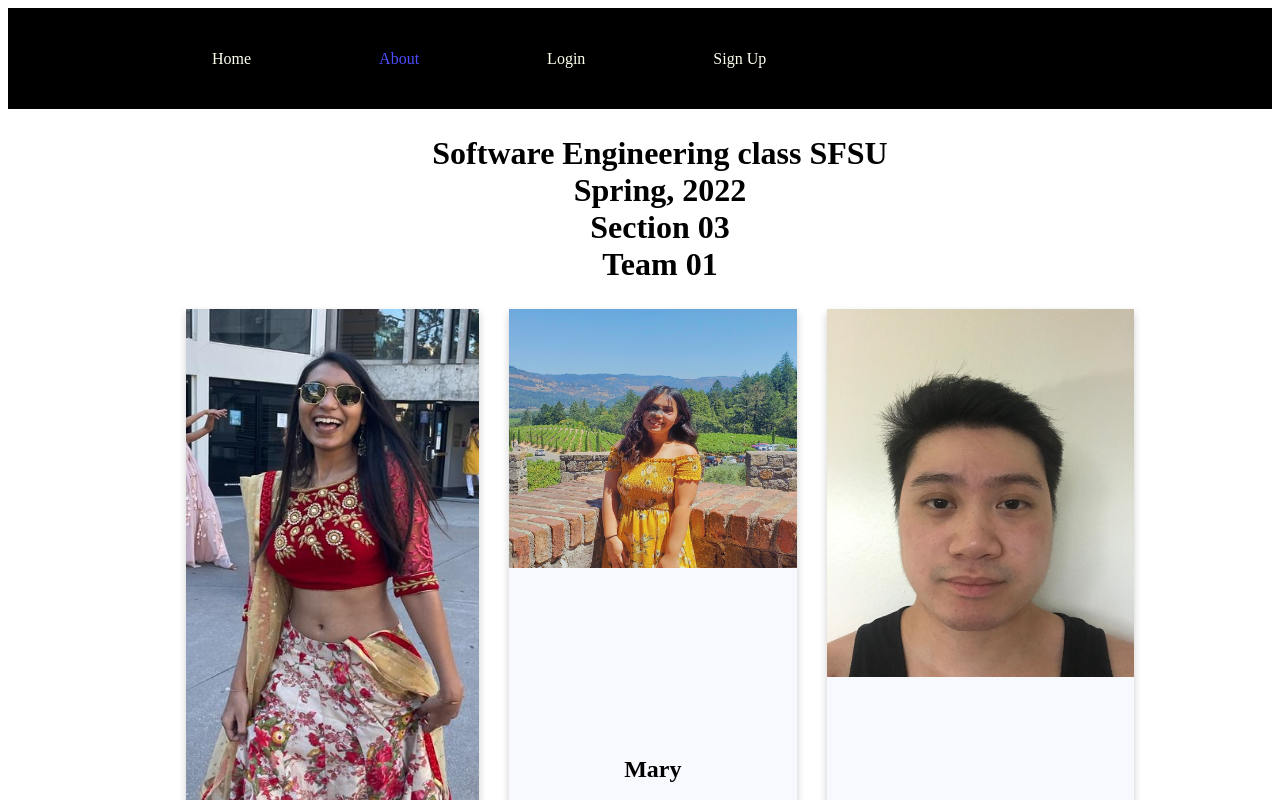
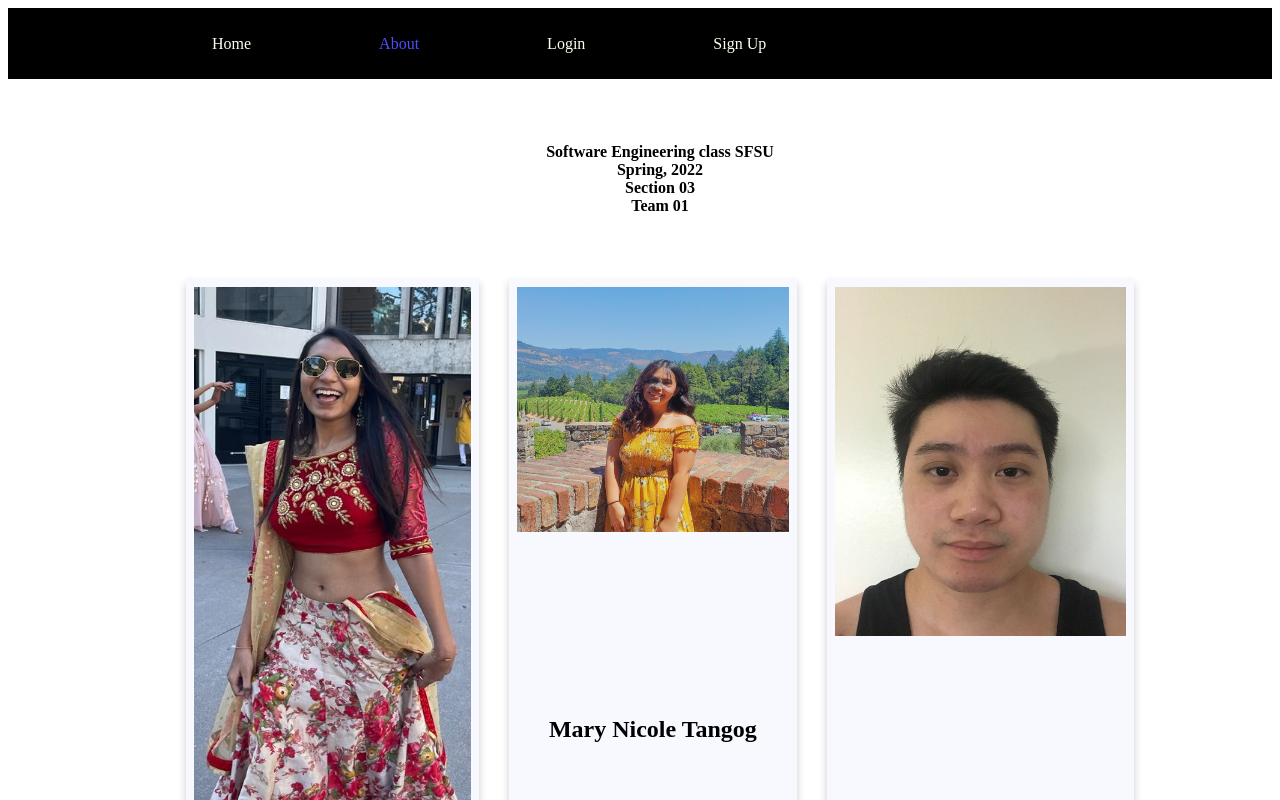
Before and after one commit to DrashtiShah23/online-marketplace-GatorXchange, a React (Create React App) app in the folder application/client/: page /about in a window 1280 px wide. Shown: the top 800 px of the page. Built offline with nearby package versions, Linux system fonts and the light colour scheme.

Commit message:
updated and added required header

```diff
--- a/application/client/src/App.css
+++ b/application/client/src/App.css
@@ -2,6 +2,7 @@
   text-align: center;
 }
 /* Three columns side by side */
+
 .column {
   float: left;
   width: 25%;
@@ -56,10 +57,10 @@
 .button:hover {
   background-color: #555;
 }
-
-.aboutHeader{
+.aboutHeader {
   text-align: center;
 }
+
 img{
   height: 400px;
   width: 100%;
--- a/application/client/src/components/Navbar/NavbarElements.js
+++ b/application/client/src/components/Navbar/NavbarElements.js
@@ -1,11 +1,12 @@
 
-import { FaBars } from "react-icons/fa";
+import { FaBars, FaCentercode } from "react-icons/fa";
 import { NavLink as Link } from "react-router-dom";
 import styled from "styled-components";
 
+
 export const Nav = styled.nav`
   background: #000000;
-  height: 85px;
+  height: 55px;
   display: flex;
   text-styled: center;
   justify-content: space-between;
--- a/application/client/src/components/Navbar/index.js
+++ b/application/client/src/components/Navbar/index.js
@@ -2,6 +2,7 @@
 import React from "react";
 import { Nav, NavLink, NavMenu }
     from "./NavbarElements";
+
 
 const Navbar = () => {
   return (
@@ -22,6 +23,13 @@ const Navbar = () => {
           </NavLink>
         </NavMenu>
       </Nav>
+      <div className="container">
+      <header className="aboutHeader">
+          <h4>
+            Software Engineering class SFSU <br /> Spring, 2022 <br /> Section 03 <br /> Team 01
+          </h4>
+      </header>
+      </div>
     </>
   );
 };
--- a/application/client/src/css/about.css
+++ b/application/client/src/css/about.css
@@ -45,6 +45,7 @@ header {
     align-content: space-between;
     background-color: ghostwhite;
     width: auto;
+    padding: 8px;
 }
 
 .card:hover {
--- a/application/client/src/pages/Login.js
+++ b/application/client/src/pages/Login.js
@@ -1,5 +1,6 @@
 import React, {useState, useEffect} from 'react'
 import Axios from "axios"
+
 
 
 const Login = () => {
@@ -24,7 +25,8 @@ const Login = () => {
 
 
     return (
-        <div>
+        <div className="container">
+            <div className="card">
                 <label>Login:</label>
                 <label>Username:</label>
                 {/*event listener to parse binary code to set user values.*/}
@@ -34,6 +36,7 @@ const Login = () => {
                 <input type= "text" onChange={(e) => setPassword(e.target.value)} />
                 <button onClick={login_function}>Submit</button>
             </div>
+        </div>
     )
 }
 
--- a/application/client/src/pages/about.js
+++ b/application/client/src/pages/about.js
@@ -17,13 +17,6 @@ import Mike from './images/Mike.jpg'
 const About = () => {
   return (
     <div className="container">
-      <header className="aboutHeader">
-          <h1>
-            Software Engineering class SFSU <br /> Spring, 2022 <br /> Section 03 <br /> Team 01
-          </h1>
-      </header>
-
-
       <div className="card-container">
 
         {/*Drashti's Card*/}
@@ -62,9 +55,10 @@ const About = () => {
           </Link>
           </div>
           <div className="card-content">
-            <h2>Mary</h2>
+            <h2>Mary Nicole Tangog</h2>
           </div>
           <div className="card-content">
+            <p className="title">Front End Lead</p>
             <p>
               Computer Science Major <br/>
               San Francisco State University
--- a/application/client/src/pages/signup.js
+++ b/application/client/src/pages/signup.js
@@ -1,4 +1,5 @@
 import React from 'react';
+
 
 const SignUp = () => {
 return (
```
Lines whose indentation alone changed are shown as unchanged.
